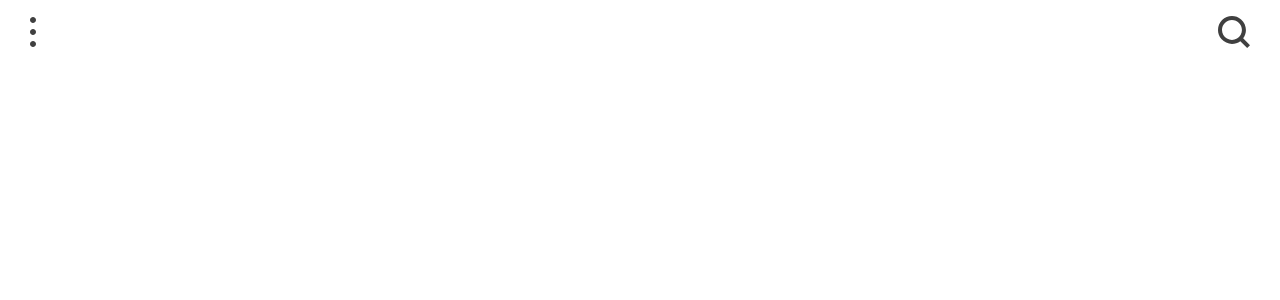
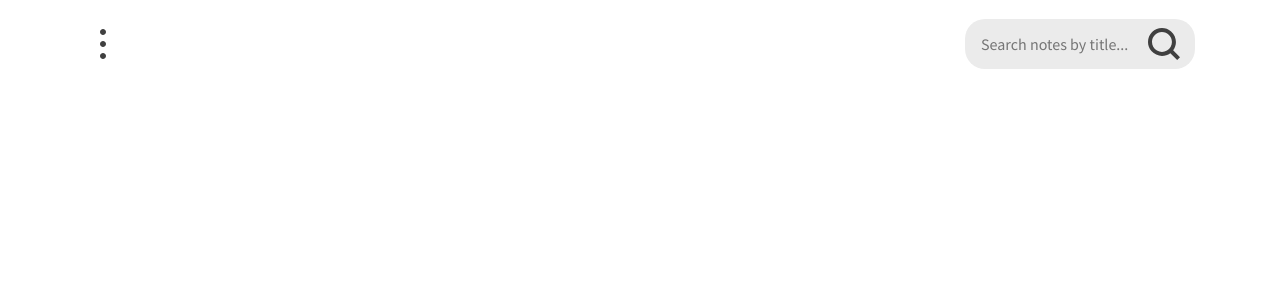
Before and after one commit to burzychsd/WebDevOps_Project--Client, a React (Create React App) app: page / in a window 1280 px wide. Shown: the top 300 px of the page. Built offline with nearby package versions, Linux system fonts and the light colour scheme.

Commit message:
add Fonts&SimpleSearchBox

```diff
--- a/public/index.html
+++ b/public/index.html
@@ -19,6 +19,7 @@
       work correctly both with client-side routing and a non-root public URL.
       Learn how to configure a non-root public URL by running `npm run build`.
     -->
+    <link href="https://fonts.googleapis.com/css?family=Montserrat:400,700,900|Source+Sans+Pro" rel="stylesheet">
     <title>React App</title>
   </head>
   <body>
--- a/src/components/Navigation/NavButtons/NavButtons.js
+++ b/src/components/Navigation/NavButtons/NavButtons.js
@@ -6,8 +6,8 @@ import styles from './NavButtons.module.scss';
 const NavButtons = (props) => {
     return (
         <Fragment>
-        	<MenuBtn className={styles.NavButtons} />
-        	<SearchBtn className={styles.NavButtons} />
+        	<MenuBtn className={`${styles.NavButtons} ${styles.MenuBtn}`} />
+        	<SearchBtn className={`${styles.NavButtons} ${styles.SearchBtn}`} />
         </Fragment>
     );
 };
--- a/src/components/Navigation/NavButtons/NavButtons.module.scss
+++ b/src/components/Navigation/NavButtons/NavButtons.module.scss
@@ -1,10 +1,19 @@
 .NavButtons {
-	margin: 0 30px 0 30px;
+	position: relative;
 	cursor: pointer;
 	outline: none;
 	-webkit-tap-highlight-color: transparent;
+	z-index: 999;
 
 	&:focus {
 		outline: none;
 	}
 }
+
+.MenuBtn {
+	margin: 0 23px 0 23px;
+}
+
+.SearchBtn {
+	margin: 0 30px 0 30px;
+}
--- a/src/components/Navigation/Navigation.js
+++ b/src/components/Navigation/Navigation.js
@@ -1,12 +1,14 @@
 import React from 'react';
 import NavButtons from './NavButtons';
+import SearchBox from './SearchBox';
 import './Navigation.module.scss';
 
 const Navigation = (props) => {
     return (
         <header className="w-100 fixed">
-        	<nav className="w-100 h-100 flex justify-between items-center">
+        	<nav className="w-100 h-100 flex justify-between items-center relative">
         		<NavButtons />
+        		<SearchBox />
         	</nav>
         </header>
     );
--- a/src/components/Navigation/Navigation.module.scss
+++ b/src/components/Navigation/Navigation.module.scss
@@ -2,7 +2,11 @@
 $bg-color: #FFF;
 
 header {
-	height: 64px;
+	max-width: 1140px;
+	height: 88px;
 	top: 0;
+	left: 0;
+	right: 0;
+	margin: auto;
 	background: $bg-color;
 }
--- /dev/null
+++ b/src/components/Navigation/SearchBox/SearchBox.js
@@ -0,0 +1,12 @@
+import React from 'react';
+import styles from './SearchBox.module.scss';
+
+const SearchBox = (props) => {
+    return (
+        <input className={styles.SearchBox} type="search" name="search" results={5} placeholder="Search notes by title..." />
+    );
+};
+
+SearchBox.displayName = 'SearchBox';
+
+export default SearchBox;
--- /dev/null
+++ b/src/components/Navigation/SearchBox/SearchBox.module.scss
@@ -0,0 +1,25 @@
+$input-font: 'Source Sans Pro', sans-serif;
+$bg-color: #EBEBEB;
+$color: rgb(64,64,64);
+$border: none;
+
+input[type="search"] {
+	&::-webkit-search-cancel-button {
+		-webkit-appearance: none;
+	}
+}
+
+.SearchBox {
+	width: 230px;
+	height: 50px;
+	position: absolute;
+	right: 15px;
+	font-size: 16px;
+	padding: 1em 3em 1em 1em;
+	background: $bg-color;
+	border: $border;
+	border-radius: 20px;
+	outline: none;
+	font-family: $input-font;
+	color: $color;
+}
--- /dev/null
+++ b/src/components/Navigation/SearchBox/index.js
@@ -0,0 +1,2 @@
+import SearchBox from './SearchBox';
+export default SearchBox;
--- a/src/index.css
+++ b/src/index.css
@@ -1,9 +1,10 @@
 body {
   margin: 0;
   padding: 0;
-  font-family: -apple-system, BlinkMacSystemFont, "Segoe UI", "Roboto", "Oxygen",
+  font-family: 'Source Sans Pro', -apple-system, BlinkMacSystemFont, "Segoe UI", "Roboto", "Oxygen",
     "Ubuntu", "Cantarell", "Fira Sans", "Droid Sans", "Helvetica Neue",
     sans-serif;
+  color: rgb(64,64,64);
   -webkit-font-smoothing: antialiased;
   -moz-osx-font-smoothing: grayscale;
 }
@@ -12,3 +13,21 @@ code {
   font-family: source-code-pro, Menlo, Monaco, Consolas, "Courier New",
     monospace;
 }
+
+/* Change autocomplete styles in WebKit */
+input:-webkit-autofill,
+input:-webkit-autofill:hover,
+input:-webkit-autofill:focus
+textarea:-webkit-autofill,
+textarea:-webkit-autofill:hover
+textarea:-webkit-autofill:focus,
+select:-webkit-autofill,
+select:-webkit-autofill:hover,
+select:-webkit-autofill:focus {
+  border: none;
+  -webkit-text-fill-color: rgb(64,64,64);
+  -webkit-box-shadow: 0 0 0px 1000px #EBEBEB inset;
+  -webkit-transition: background-color 5000s ease-in-out 0s;
+  -o-transition: background-color 5000s ease-in-out 0s;
+  transition: background-color 5000s ease-in-out 0s;
+}
```
Also changed, not shown: src/components/Navigation/NavButtons/menu.svg.
